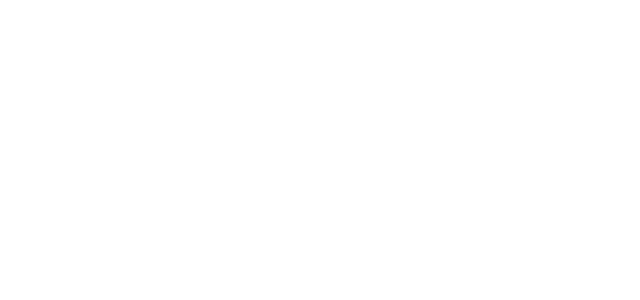
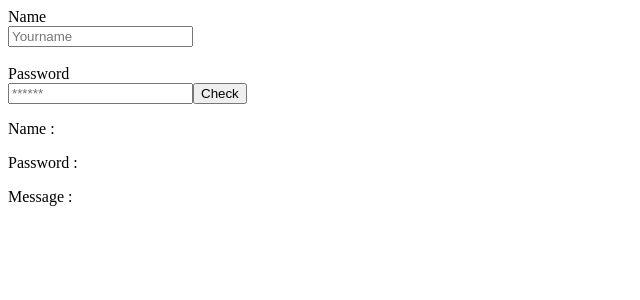
Before and after one commit to Velmurugan-02/REACT_INTERN, a React (Vite) app in the folder TEST_01/: page / in a window 1280 px wide. Shown: the top 300 px of the page, without its empty margins (0-640 px from the left). Built offline with nearby package versions, Linux system fonts and the light colour scheme.

Commit message:
Usestate hook is implemented . It solves the real world problem that will update the user name and password when they enter the name and password . It also checks the Name null or not and password length is above Six .

```diff
--- /dev/null
+++ b/TEST_01/Components/Login_UI.jsx
@@ -0,0 +1,37 @@
+import { useState } from "react";
+
+function Login_UI(){
+    let [name , setName] = useState("");
+    let [pass , setPass] = useState("");
+    let [message , setMessage] = useState("");
+    let name_fun = (event) => {
+        setName(event.target.value);
+    };
+    let pass_fun = (event) => {
+        setPass(event.target.value);
+    };
+    let message_fun = () =>{
+        if(name !== "" && pass.length < 6){
+            setMessage("Invalid credentials");
+        }
+        else setMessage("Login successfully");
+    }
+    return(
+    <>
+        <label>Name</label>
+        <br></br>
+        <input type = "text" placeholder = "Yourname" onChange={name_fun}></input>
+        <br></br>
+        <br></br>
+        <label>Password</label>
+        <br></br>
+        <input type = "text" placeholder = "******" onChange={pass_fun}></input>
+        <button onClick={message_fun}>Check</button>
+        <p>Name : {name}</p>
+        <p>Password : {pass}</p>
+        <p>Message : {message}</p>
+    </>
+    )
+}
+
+export default Login_UI;
--- a/TEST_01/src/App.jsx
+++ b/TEST_01/src/App.jsx
@@ -1,9 +1,10 @@
+import Login_UI from "../Components/Login_UI";
 function App() {
-  let name = "Velmurugan";
   return (
     <>
+    <Login_UI></Login_UI>
     </>
   )
 }
 
-export default App
+export default App;
```
